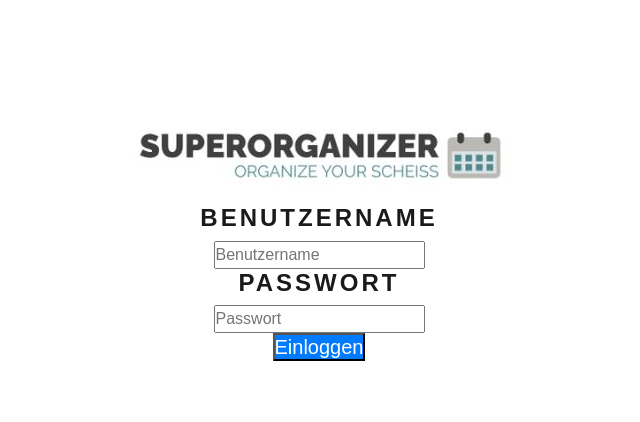
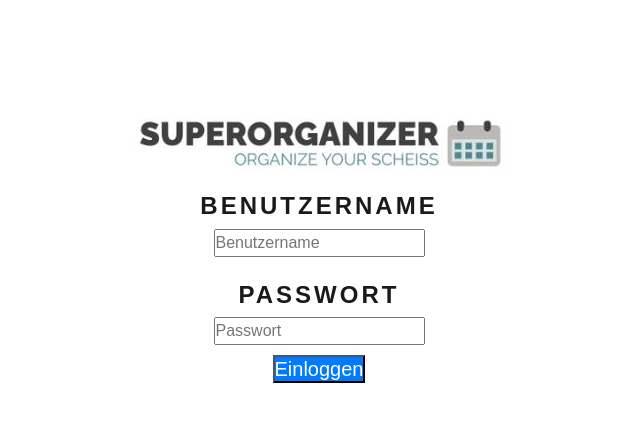
Before and after one commit to RN0L/Planer, a Flask app: page /login in a window 1280 px wide. Shown: the part 173-595 px from the top of the page, without its empty margins (321-961 px from the left). Run offline with Flask 3, Linux system fonts and the light colour scheme; data comes from the database, SQL or seed files in the repository; some libraries are stand-ins or nearby versions.

Commit message:
login formatierung

```diff
--- a/templates/login.html
+++ b/templates/login.html
@@ -24,7 +24,7 @@
             display: flex;
             justify-content: center;
             align-items: center;
-            margin-top: 20px;
+            margin-top: 30px;
         }
 
         #image-container img {
@@ -33,6 +33,7 @@
         }
 
         button {
+        margin-top: 10px;
         background-color: #007bff;
         color: #fff;
         cursor: pointer;
@@ -47,7 +48,7 @@
     <style>
         * {
     padding: 0;
-    margin: 0;
+    margin:  0;
     box-sizing: border-box;
     font-family: "Poppins", sans-serif;
     font-weight: 500;
@@ -67,7 +68,7 @@
 header{
     position: fixed;
     width: 100%;
-    top: 0;
+    top:   0;
     right: 0;
     z-index: 1000;
     display: flex;
@@ -170,6 +171,7 @@
         <h3>Benutzername</h3>
         <!-- <input type="checkbox" class="checkbox"> -->
         <input type="text" name="content" placeholder="Benutzername">
+        <br> <br>
         <h3>Passwort</h3>
         <input type="password" name="content" placeholder="Passwort">
         <h4><button type="submit" id="berechnen">Einloggen</button></h4>
```
